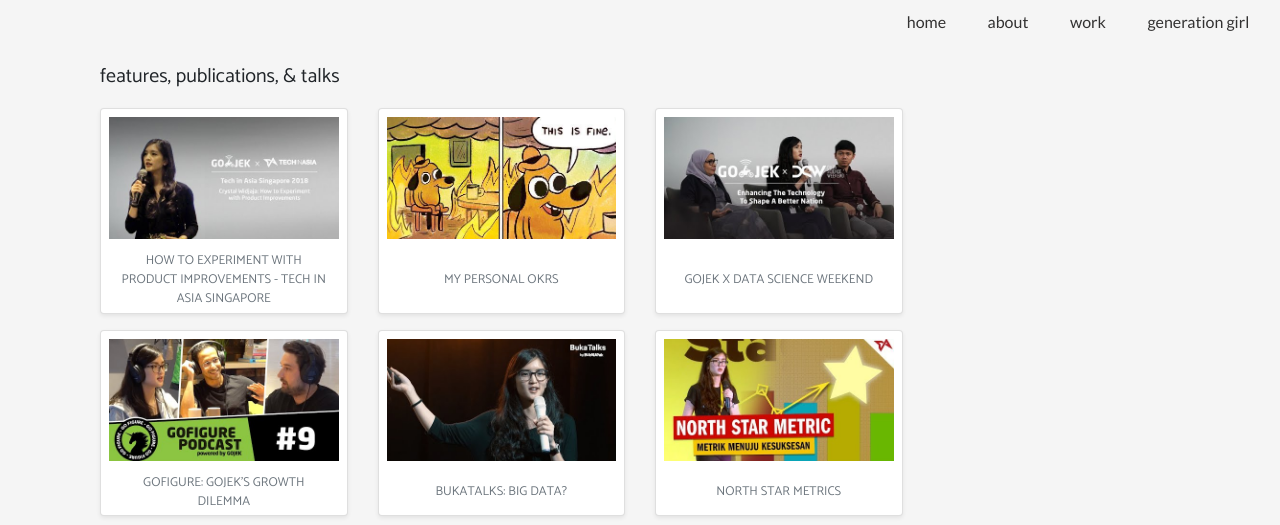
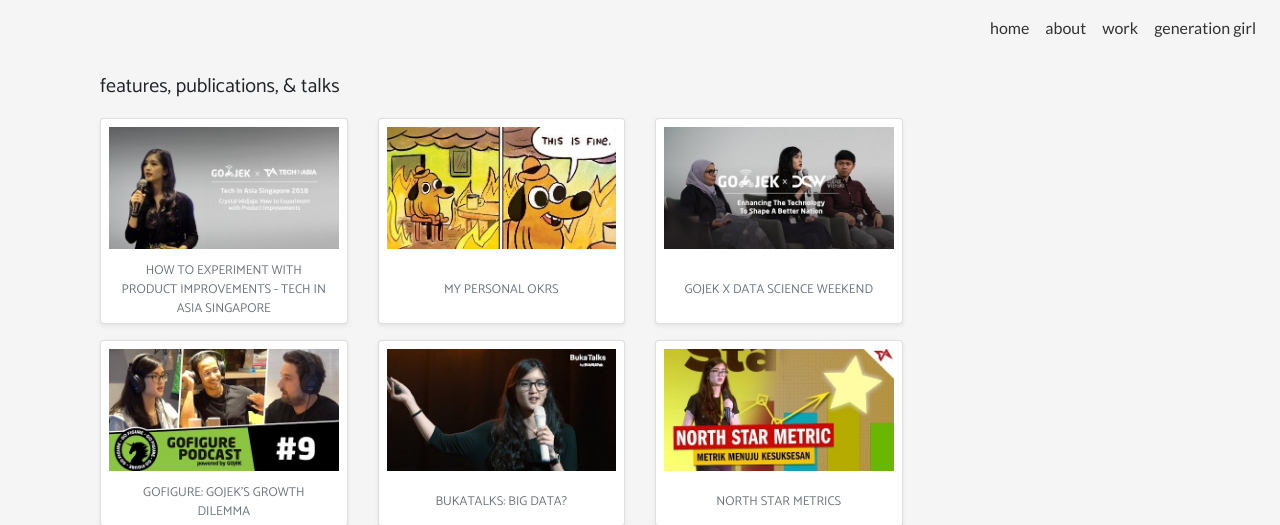
Before and after one commit to crissyw/website, a Flask app: page /work in a window 1280 px wide. Shown: the top 525 px of the page. Run offline with Flask 2, Linux system fonts and the light colour scheme; some libraries are stand-ins or nearby versions.

Commit message:
change navbar

```diff
--- a/static/css/base.css
+++ b/static/css/base.css
@@ -4,28 +4,21 @@ body {
     font-family: 'Catamaran', sans-serif;
 }
 
-.navbar-ref {
+.nav-link {
   color: #333232;
   font-family: 'Lato', sans-serif;
   font-size: 16px;
 }
 
-.navbar-ul {
-    background-color: #f5f5f5;
-    display: flex;
-    justify-content: flex-end;
-    width: 100%;
+.active,
+.nav-link:hover {
+    color: black;
 }
 
-.list-inline {
-  display: flex;
-  text-decoration: none;
-  justify-content: space-around;
-  margin: 10px;
-  width: 30%;
+.min-width {
+    overflow-x:auto;
 }
 
-.active,
-.navbar-ref:hover {
-    color: black;
+ul.navbar-nav {
+    display:inline-flex;
 }
--- a/templates/base.html
+++ b/templates/base.html
@@ -15,14 +15,14 @@
     {% block head %}{% endblock %}
 </head>
 <body>
-    <div class="navbar-ul">
-        <ul id="navbar-list" class="list-inline">
-            <li><a class="navbar-ref" href="/">home</a></li>
-            <li><a class="navbar-ref" href="/about">about</a></li>
-            <li><a class="navbar-ref" href="/work">work</a></li>
-            <li><a class="navbar-ref" href="https://www.generationgirl.org/">generation girl</a></li>
+    <nav class="navbar navbar-expand-sm">
+        <ul class="navbar-nav ml-auto">
+            <li class="nav-item"><a class="nav-link" href="/">home</a></li>
+            <li class="nav-item"><a class="nav-link" href="/about">about</a></li>
+            <li class="nav-item"><a class="nav-link" href="/work">work</a></li>
+            <li class="nav-item"><a class="nav-link" href="https://www.generationgirl.org/">generation girl</a></li>
         </ul>
-    </div>
+    </nav>
     {% block body %}{% endblock %}
 </body>
 </html>
```
